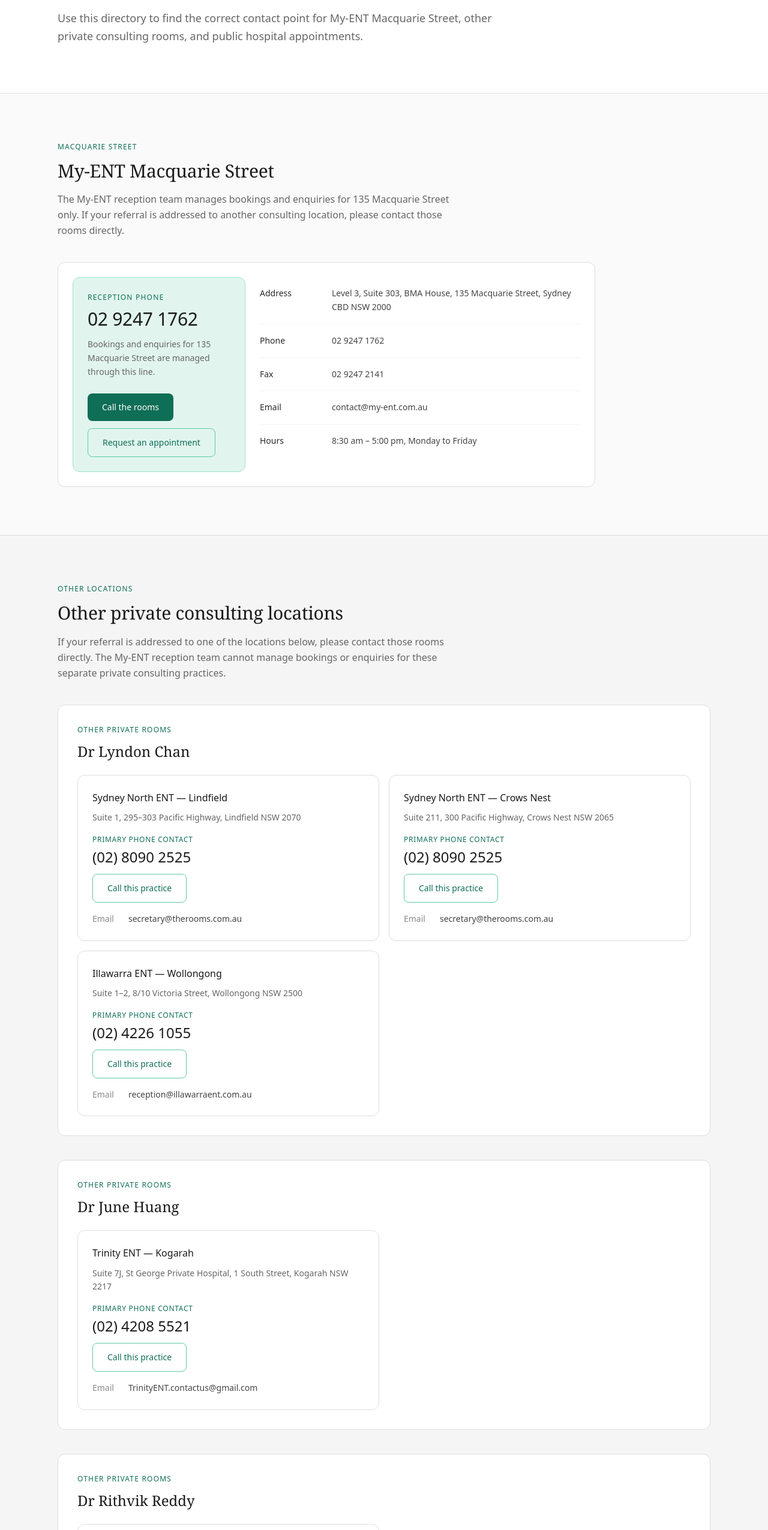
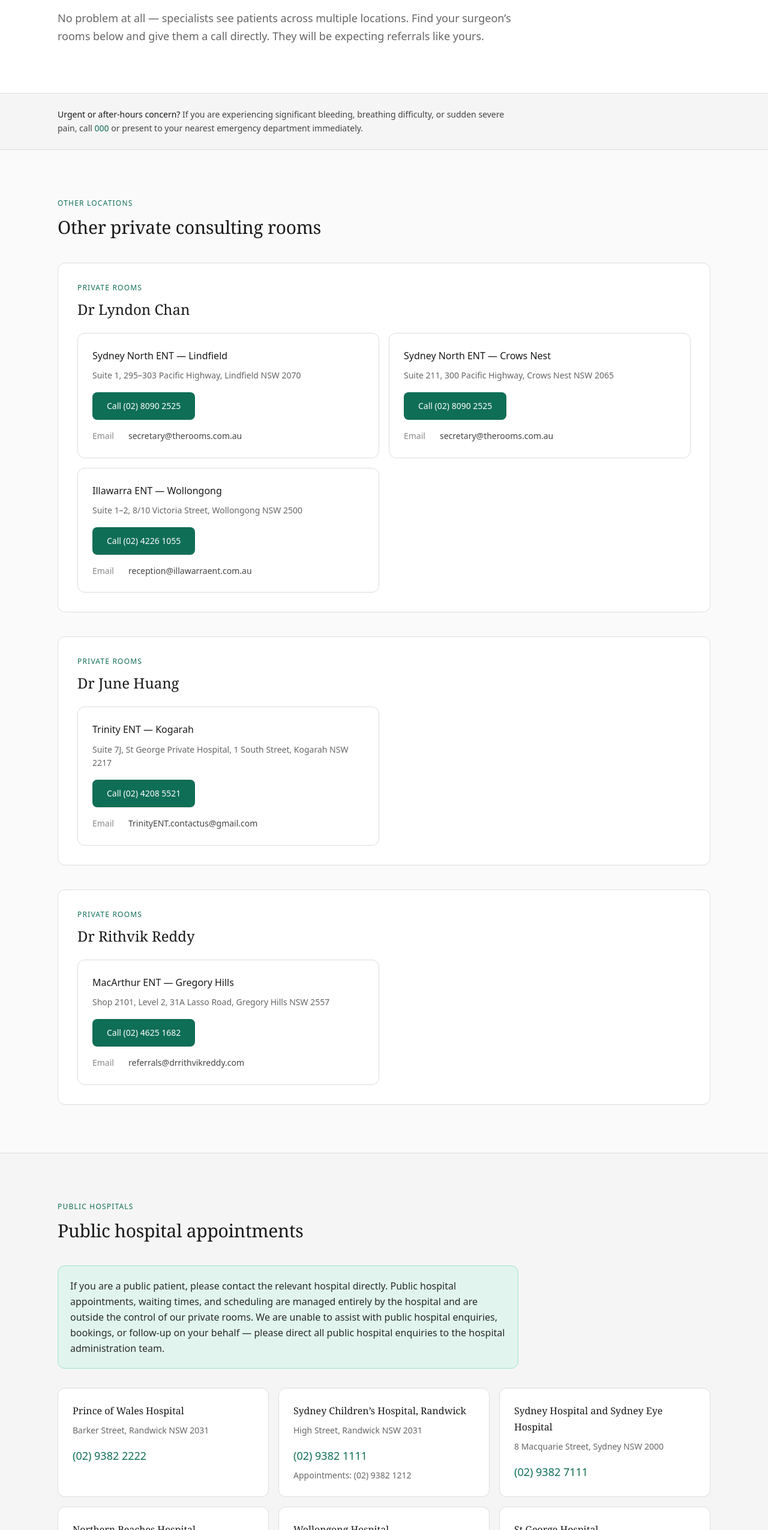
Before and after one commit to Mildmilo/my-ent, a Next.js app: page /contact/finding-the-right-contact in a window 1280 px wide. Shown: the part 249-2800 px from the top of the page at 60% size. Built offline with nearby package versions, Linux system fonts and the light colour scheme.

Commit message:
Update CLAUDE.md — contact directory redesign documented, session 14

```diff
--- a/src/app/contact/finding-the-right-contact/page.tsx
+++ b/src/app/contact/finding-the-right-contact/page.tsx
@@ -7,11 +7,6 @@
     'Contact details for My-ENT Macquarie Street rooms, other private consulting locations, and public hospital contacts in Sydney.',
 }
 
-interface ContactRow {
-  label: string
-  value: string
-  href?: string
-}
 
 interface PrivateLocation {
   practiceName: string
@@ -36,16 +31,6 @@
   email?: string
 }
 
-const practiceContacts: ContactRow[] = [
-  {
-    label: 'Address',
-    value: 'Level 3, Suite 303, BMA House, 135 Macquarie Street, Sydney CBD NSW 2000',
-  },
-  { label: 'Phone', value: '02 9247 1762', href: 'tel:0292471762' },
-  { label: 'Fax', value: '02 9247 2141', href: 'tel:0292472141' },
-  { label: 'Email', value: 'contact@my-ent.com.au', href: 'mailto:contact@my-ent.com.au' },
-  { label: 'Hours', value: '8:30 am – 5:00 pm, Monday to Friday' },
-]
 
 const surgeonLocations: SurgeonLocations[] = [
   {
@@ -153,112 +138,56 @@
 export default function FindingTheRightContactPage() {
   return (
     <>
+      {/* Page heading */}
       <section className="myent-section bg-white">
         <div className="myent-container">
           <p className="myent-eyebrow">Contact</p>
           <div className="mt-4 max-w-3xl space-y-6">
             <h1 className="text-4xl leading-tight tracking-tight lg:text-5xl">
-              Finding the right contact
+              {"Let\u2019s get you to the right place."}
             </h1>
             <p className="text-lg leading-relaxed text-neutral-500">
-              Use this directory to find the correct contact point for My-ENT Macquarie Street,
-              other private consulting rooms, and public hospital appointments.
+              {"No problem at all \u2014 specialists see patients across multiple locations. Find your surgeon\u2019s rooms below and give them a call directly. They will be expecting referrals like yours."}
             </p>
           </div>
         </div>
       </section>
 
+      {/* Urgent warning */}
+      <section className="border-t border-neutral-200 bg-neutral-100 px-0 py-6">
+        <div className="myent-container">
+          <p className="max-w-3xl text-sm leading-relaxed text-neutral-600">
+            <span className="font-medium text-neutral-800">Urgent or after-hours concern?</span>{' '}
+            If you are experiencing significant bleeding, breathing difficulty, or sudden severe pain, call{' '}
+            <a className="font-medium text-teal-400 hover:text-teal-300" href="tel:000">000</a>{' '}
+            or present to your nearest emergency department immediately.
+          </p>
+        </div>
+      </section>
+
+      {/* Section 1 — Other private consulting rooms */}
       <section className="myent-section border-t border-neutral-200">
         <div className="myent-container">
           <div className="section-header mb-10 max-w-3xl">
-            <p className="myent-eyebrow">Macquarie Street</p>
-            <h2 className="mt-3 text-3xl leading-tight">My-ENT Macquarie Street</h2>
-            <p className="mt-4 max-w-2xl text-base leading-relaxed text-neutral-500">
-              The My-ENT reception team manages bookings and enquiries for 135 Macquarie Street only.
-              If your referral is addressed to another consulting location, please contact those rooms
-              directly.
-            </p>
-          </div>
-
-          <div className="myent-card max-w-4xl">
-            <div className="grid gap-6 lg:grid-cols-[18rem_minmax(0,1fr)]">
-              <div className="rounded-xl border border-teal-100 bg-teal-50 p-6">
-                <p className="myent-eyebrow">Reception phone</p>
-                <a className="mt-3 block text-3xl leading-none text-neutral-800 hover:text-teal-400" href="tel:0292471762">
-                  02 9247 1762
-                </a>
-                <p className="mt-4 text-sm leading-relaxed text-neutral-500">
-                  Bookings and enquiries for 135 Macquarie Street are managed through this line.
-                </p>
-                <div className="mt-6 flex flex-wrap gap-3">
-                  <a className="myent-btn-primary" href="tel:0292471762">
-                    Call the rooms
-                  </a>
-                  <Link className="myent-btn-outline" href="/appointments">
-                    Request an appointment
-                  </Link>
-                </div>
-              </div>
-
-              <dl className="divide-y divide-neutral-100">
-                {practiceContacts.map((item) => (
-                  <div key={item.label} className="flex flex-col gap-1 py-4 sm:flex-row sm:gap-6">
-                    <dt className="w-24 flex-shrink-0 text-sm font-medium text-neutral-700">
-                      {item.label}
-                    </dt>
-                    <dd className="text-sm leading-relaxed text-neutral-600">
-                      {item.href ? (
-                        <a className="hover:text-teal-400" href={item.href}>
-                          {item.value}
-                        </a>
-                      ) : (
-                        item.value
-                      )}
-                    </dd>
-                  </div>
-                ))}
-              </dl>
-            </div>
-          </div>
-        </div>
-      </section>
-
-      <section className="myent-section border-t border-neutral-200 bg-neutral-100">
-        <div className="myent-container">
-          <div className="section-header mb-10 max-w-3xl">
             <p className="myent-eyebrow">Other locations</p>
-            <h2 className="mt-3 text-3xl leading-tight">Other private consulting locations</h2>
-            <p className="mt-4 max-w-2xl text-base leading-relaxed text-neutral-500">
-              If your referral is addressed to one of the locations below, please contact those rooms
-              directly. The My-ENT reception team cannot manage bookings or enquiries for these
-              separate private consulting practices.
-            </p>
+            <h2 className="mt-3 text-3xl leading-tight">Other private consulting rooms</h2>
           </div>
 
           <div className="space-y-10">
             {surgeonLocations.map((surgeon) => (
               <section key={surgeon.surgeonLabel} className="rounded-xl border border-neutral-200 bg-white p-6 lg:p-8">
-                <p className="myent-eyebrow">Other private rooms</p>
+                <p className="myent-eyebrow">Private rooms</p>
                 <h3 className="mt-3 text-2xl leading-tight">{surgeon.surgeonLabel}</h3>
                 <div className="mt-6 grid grid-cols-1 gap-4 lg:grid-cols-2">
                   {surgeon.locations.map((loc) => (
                     <article key={loc.practiceName} className="myent-card">
                       <h4 className="font-medium text-neutral-800">{loc.practiceName}</h4>
                       <p className="mt-2 text-sm leading-relaxed text-neutral-500">{loc.address}</p>
-                      <p className="mt-4 text-xs uppercase tracking-[0.06em] text-teal-400">
-                        Primary phone contact
-                      </p>
                       <a
-                        className="mt-2 block text-2xl leading-none text-neutral-800 hover:text-teal-400"
+                        className="myent-btn-primary mt-4 inline-flex min-h-[44px] w-full items-center justify-center sm:w-fit"
                         href={loc.phoneHref}
                       >
-                        {loc.phone}
-                      </a>
-                      <a
-                        className="myent-btn-outline mt-4 inline-flex min-h-[44px] items-center justify-center"
-                        href={loc.phoneHref}
-                      >
-                        Call this practice
+                        Call {loc.phone}
                       </a>
                       <dl className="mt-4 space-y-2 text-sm">
                         <div className="flex gap-3">
@@ -279,17 +208,20 @@
         </div>
       </section>
 
-      <section className="myent-section border-t border-neutral-200 bg-white">
+      {/* Section 2 — Public hospital appointments */}
+      <section className="myent-section border-t border-neutral-200 bg-neutral-100">
         <div className="myent-container">
           <div className="section-header mb-10 max-w-3xl">
             <p className="myent-eyebrow">Public hospitals</p>
-            <h2 className="mt-3 text-3xl leading-tight">Public hospital contacts</h2>
+            <h2 className="mt-3 text-3xl leading-tight">Public hospital appointments</h2>
           </div>
 
           <p className="mb-8 max-w-3xl rounded-xl border border-teal-100 bg-teal-50 p-5 text-base leading-relaxed text-neutral-700">
-            If you are a public patient and have any concerns, please contact the relevant hospital
-            directly. Waiting times and appointment scheduling are managed by the hospital and are
-            outside the control of our private rooms.
+            If you are a public patient, please contact the relevant hospital directly. Public
+            hospital appointments, waiting times, and scheduling are managed entirely by the hospital
+            and are outside the control of our private rooms. We are unable to assist with public
+            hospital enquiries, bookings, or follow-up on your behalf — please direct all public
+            hospital enquiries to the hospital administration team.
           </p>
 
           <div className="grid grid-cols-1 gap-4 sm:grid-cols-2 lg:grid-cols-3">
@@ -297,34 +229,74 @@
               <article key={hospital.name} className="myent-card">
                 <h3 className="font-medium text-neutral-800">{hospital.name}</h3>
                 <p className="mt-2 text-sm leading-relaxed text-neutral-500">{hospital.address}</p>
-                <p className="mt-4 text-xs uppercase tracking-[0.06em] text-teal-400">Phone</p>
-                <a className="mt-2 block text-2xl leading-none text-neutral-800 hover:text-teal-400" href={hospital.phoneHref}>
+                <a
+                  className="mt-4 block text-lg font-medium text-teal-400 hover:text-teal-300"
+                  href={hospital.phoneHref}
+                >
                   {hospital.phone}
                 </a>
-                <dl className="mt-4 space-y-2 text-sm">
                 {hospital.appointmentsPhone && hospital.appointmentsPhoneHref && (
-                    <div className="flex gap-3">
-                      <dt className="w-20 flex-shrink-0 text-neutral-400">Appointments</dt>
-                      <dd>
+                  <p className="mt-2 text-sm text-neutral-500">
+                    Appointments:{' '}
                     <a className="hover:text-teal-400" href={hospital.appointmentsPhoneHref}>
                       {hospital.appointmentsPhone}
                     </a>
+                  </p>
+                )}
+              </article>
+            ))}
+          </div>
+        </div>
+      </section>
+
+      {/* Section 3 — Actually at Macquarie Street? */}
+      <section className="myent-section border-t border-neutral-200 bg-white">
+        <div className="myent-container">
+          <div className="section-header mb-10 max-w-3xl">
+            <p className="myent-eyebrow">Macquarie Street</p>
+            <h2 className="mt-3 text-3xl leading-tight">Actually at Macquarie Street?</h2>
+            <p className="mt-4 text-base leading-relaxed text-neutral-500">
+              {"No worries \u2014 you are in the right place after all."}
+            </p>
+          </div>
+
+          <div className="myent-card max-w-2xl">
+            <p className="font-serif text-2xl text-neutral-800">My-ENT</p>
+            <dl className="mt-6 divide-y divide-neutral-100 text-sm">
+              <div className="flex flex-col gap-1 py-3 sm:flex-row sm:gap-6">
+                <dt className="w-16 flex-shrink-0 font-medium text-neutral-700">Address</dt>
+                <dd className="text-neutral-600">
+                  Level 3, Suite 303, BMA House, 135 Macquarie Street, Sydney CBD NSW 2000
                 </dd>
               </div>
-                  )}
-                  {hospital.email && (
-                    <div className="flex gap-3">
-                      <dt className="w-20 flex-shrink-0 text-neutral-400">Email</dt>
+              <div className="flex flex-col gap-1 py-3 sm:flex-row sm:gap-6">
+                <dt className="w-16 flex-shrink-0 font-medium text-neutral-700">Phone</dt>
                 <dd>
-                        <a className="break-all hover:text-teal-400" href={`mailto:${hospital.email}`}>
-                          {hospital.email}
+                  <a className="text-neutral-600 hover:text-teal-400" href="tel:0292471762">
+                    02 9247 1762
                   </a>
                 </dd>
               </div>
-                  )}
+              <div className="flex flex-col gap-1 py-3 sm:flex-row sm:gap-6">
+                <dt className="w-16 flex-shrink-0 font-medium text-neutral-700">Email</dt>
+                <dd>
+                  <a className="text-neutral-600 hover:text-teal-400" href="mailto:contact@my-ent.com.au">
+                    contact@my-ent.com.au
+                  </a>
+                </dd>
+              </div>
+              <div className="flex flex-col gap-1 py-3 sm:flex-row sm:gap-6">
+                <dt className="w-16 flex-shrink-0 font-medium text-neutral-700">Hours</dt>
+                <dd className="text-neutral-600">
+                  {"8:30\u00a0am \u2013 5:00\u00a0pm, Monday to Friday"}
+                </dd>
+              </div>
             </dl>
-              </article>
-            ))}
+            <div className="mt-6">
+              <Link className="myent-btn-primary" href="/appointments">
+                Request an appointment
+              </Link>
+            </div>
           </div>
         </div>
       </section>
```
Also changed, not shown: 2 other files (tests, documents, lock files or other folders). Lines whose indentation alone changed are shown as unchanged.
